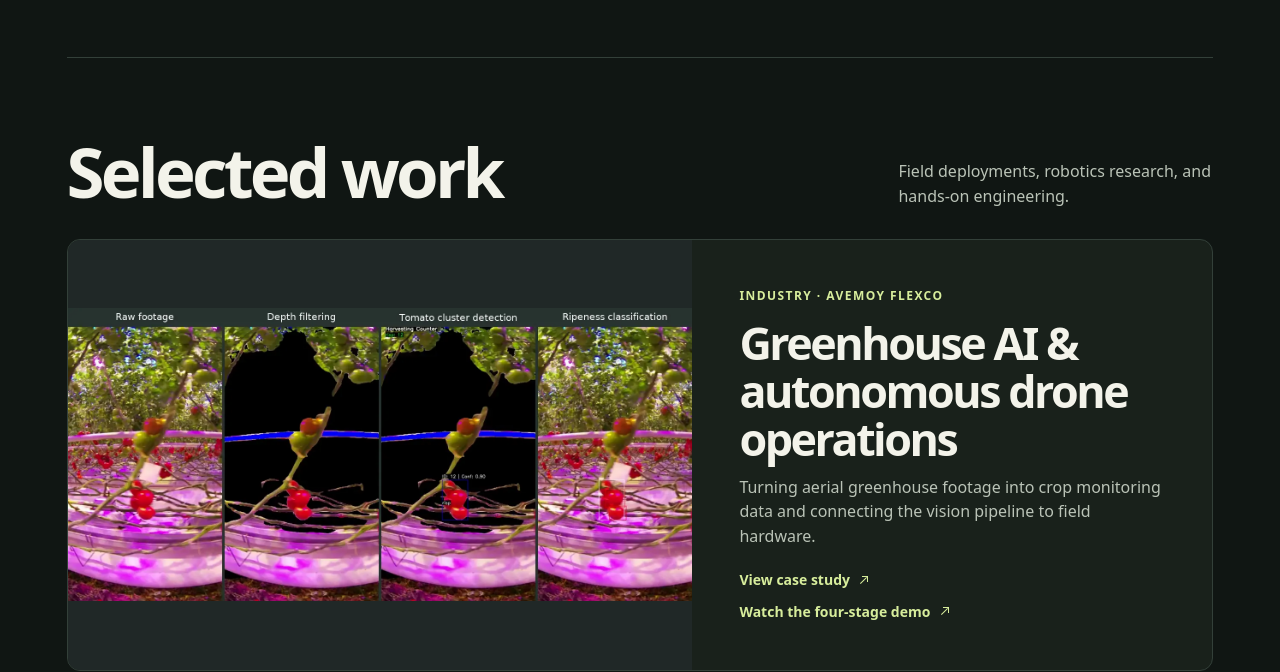
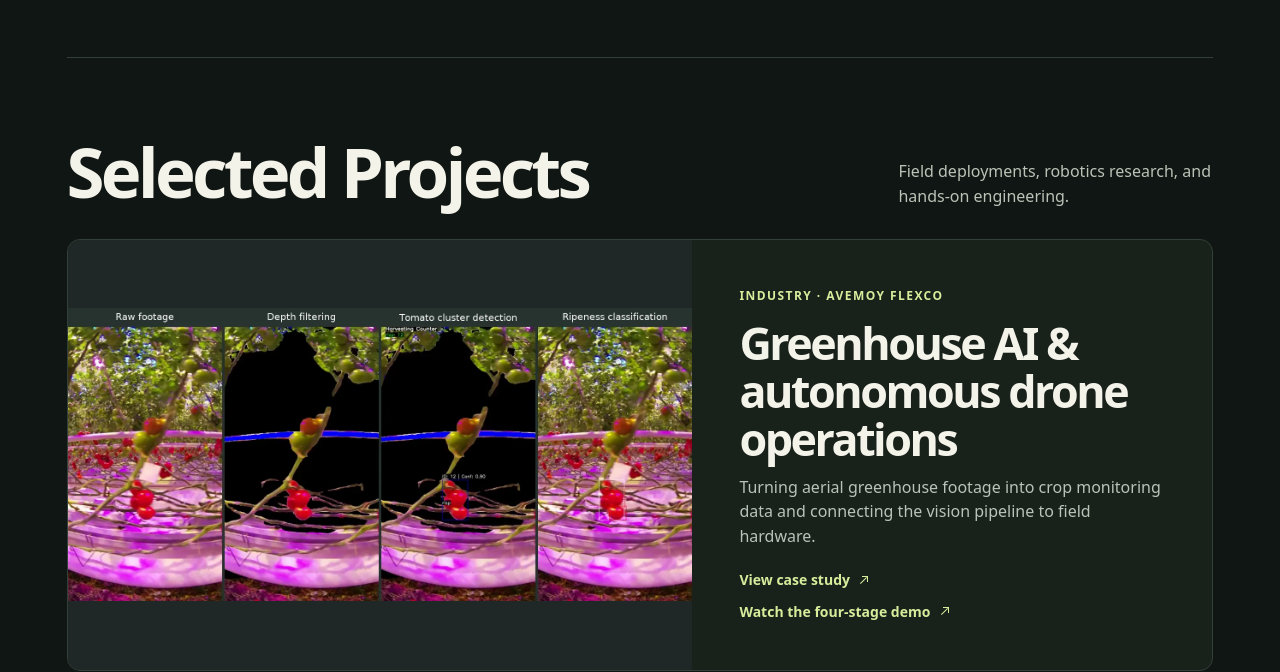
Before and after one commit to NadaAbbas444/NadaAbbas444.github.io, a plain HTML site: page index.html in a window 1280 px wide. Shown: the part 800-1472 px from the top of the page. Drawn offline with Linux system fonts and the light colour scheme.

Commit message:
Rename homepage section to Selected Projects

```diff
--- a/index.html
+++ b/index.html
@@ -10,7 +10,7 @@
 <p class="intro">I’m an AI software developer and robotics researcher. I build computer vision pipelines for real hardware and study how robots explore, perceive, and coordinate.</p>
 <div class="actions"><a class="button" href="#work">Explore my work <span aria-hidden="true">↓</span></a><a class="quiet" href="#publications">View publications <span aria-hidden="true">↓</span></a></div></div>
 <figure class="portrait"><img src="nada-fahim.webp" width="1000" height="1333" alt="Portrait of Nada Fahim" fetchpriority="high"><figcaption>Nada Fahim <span>AI software developer</span></figcaption></figure></section>
-<section class="section work wrap" id="work"><div class="section-head"><h2>Selected work</h2><p>Field deployments, robotics research, and hands-on engineering.</p></div><article class="case-card featured"><figure><a href="greenhouse-ai.html#vision-demo" aria-label="Watch the greenhouse computer vision demo"><img src="greenhouse-vision-poster.webp" alt="Four-stage greenhouse vision comparison" loading="lazy" style="object-fit: contain; background: #202827"></a></figure>
+<section class="section work wrap" id="work"><div class="section-head"><h2>Selected Projects</h2><p>Field deployments, robotics research, and hands-on engineering.</p></div><article class="case-card featured"><figure><a href="greenhouse-ai.html#vision-demo" aria-label="Watch the greenhouse computer vision demo"><img src="greenhouse-vision-poster.webp" alt="Four-stage greenhouse vision comparison" loading="lazy" style="object-fit: contain; background: #202827"></a></figure>
 <div class="card-body"><p class="eyebrow">Industry · Avemoy FlexCo</p><h3><a href="greenhouse-ai.html">Greenhouse AI & autonomous drone operations</a></h3><p>Turning aerial greenhouse footage into crop monitoring data and connecting the vision pipeline to field hardware.</p>
 <a class="case-link" href="greenhouse-ai.html" aria-label="View case study: Greenhouse AI & autonomous drone operations">View case study <span class="arrow" aria-hidden="true"></span></a><a class="case-link" href="greenhouse-ai.html#vision-demo" style="margin-top: 10px">Watch the four-stage demo <span class="arrow" aria-hidden="true"></span></a></div></article><div class="work-grid"><article class="case-card"><figure><img src="exploration-thesis-thumbnail.png" alt="Six map and 3D reconstruction views from the multi-robot exploration thesis defense" loading="lazy" style="object-fit: contain; background: #fff"></figure>
 <div class="card-body"><p class="eyebrow">Research · IFRoS master’s thesis</p><h3><a href="multi-robot-exploration.html">Decentralized exploration & semantic inspection</a></h3><p>Coordinating multiple UAVs to explore an unknown environment and inspect targets of interest.</p>
```
